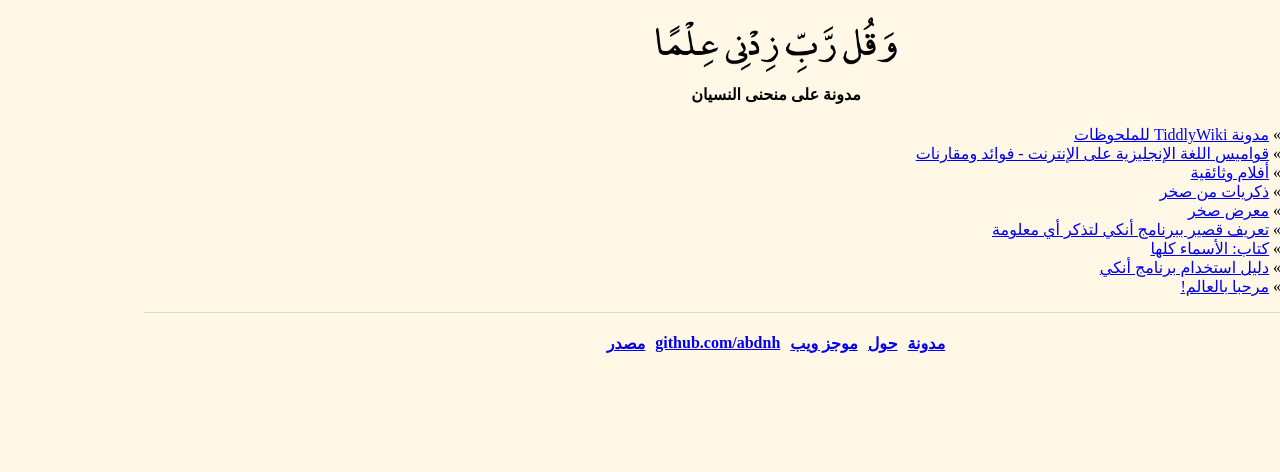
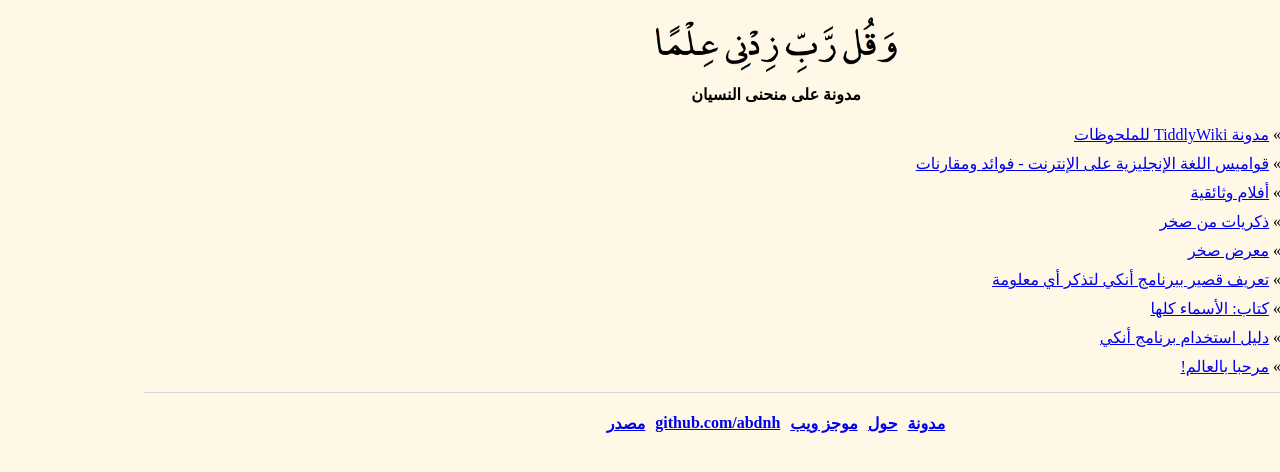
Before and after one commit to abdnh/abdnh.github.io, a Jekyll site: the page built from index.html, in a window 1280 px wide. Shown: the top 472 px of the page. Built offline with Jekyll 4.4.1, drawn with Linux system fonts in a browser that asks for light colours.

Commit message:
Tweak post list margin

```diff
--- a/css/main.css
+++ b/css/main.css
@@ -95,3 +95,7 @@ figcaption {
 a {
     overflow-wrap: break-word;
 }
+
+#posts > li {
+    margin-bottom: 10px;
+}
```
